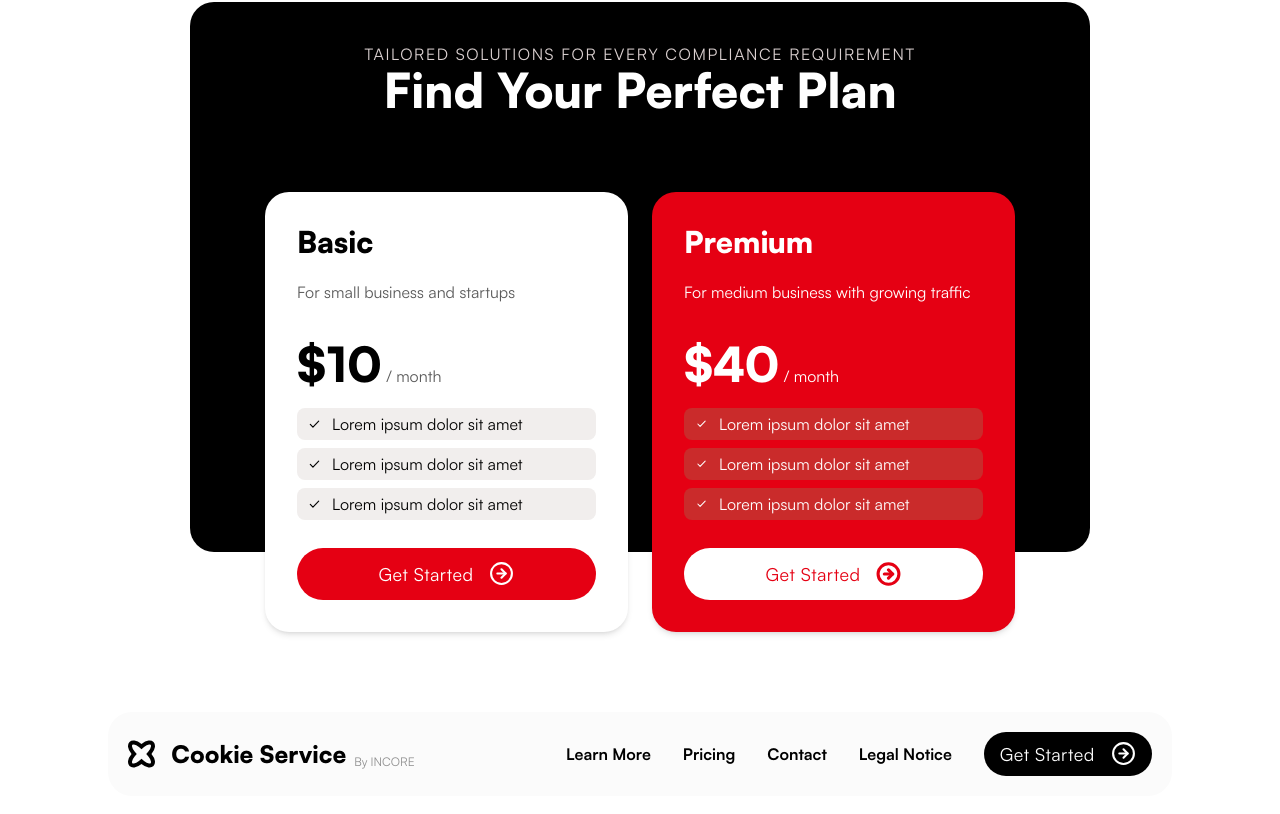
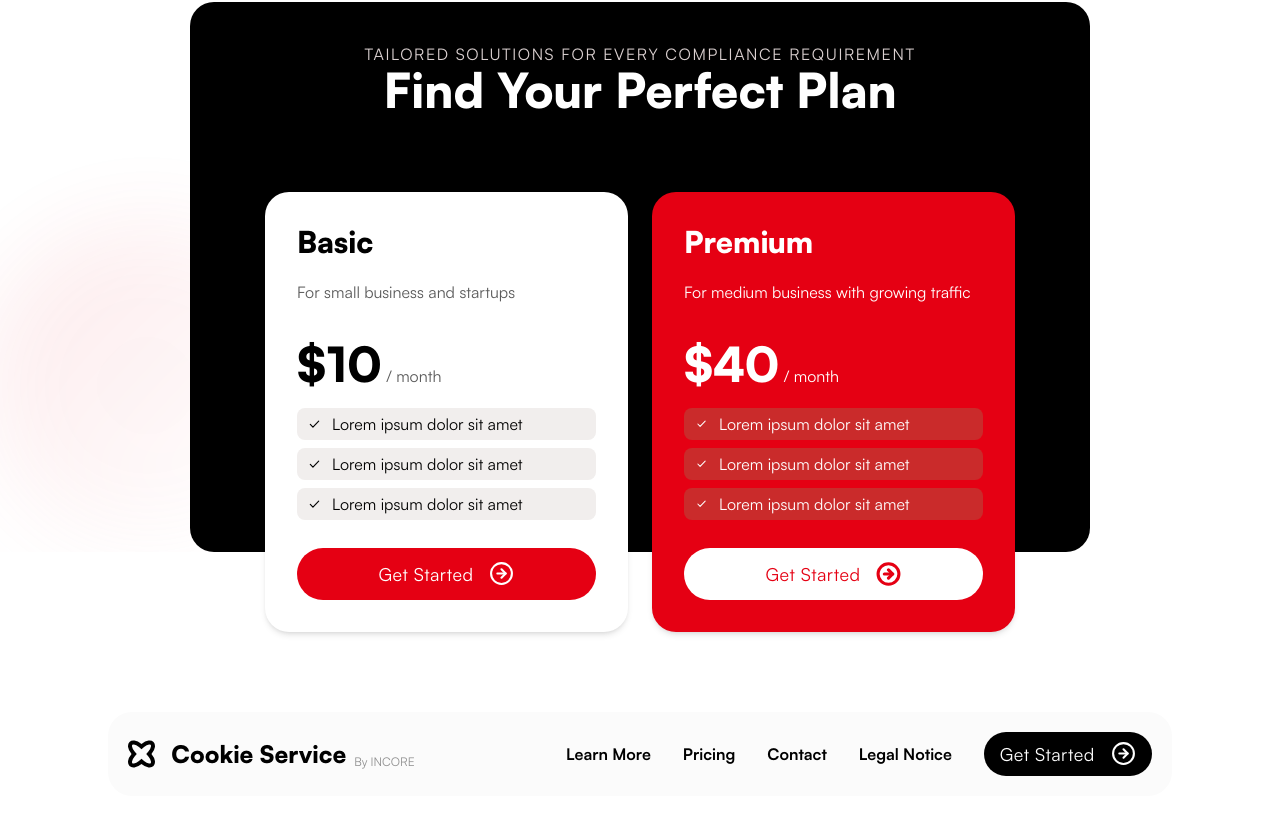
Before and after one commit to al1yew/cookies_app_submission, a Next.js app: page /info in a window 1280 px wide. Shown: the part 1970-2784 px from the top of the page. Built offline with nearby package versions, Linux system fonts and the light colour scheme.

Commit message:
Mar 4, 2024, 9:48 PM

```diff
--- a/components/info/Characteristics.tsx
+++ b/components/info/Characteristics.tsx
@@ -12,6 +12,13 @@ const Characteristics = () => {
           height={400}
           alt="squares"
           className="absolute -right-36 -top-24 hidden lg:block"
+        />
+        <Image
+          src="/images/shadow.svg"
+          width={400}
+          height={400}
+          alt="squares"
+          className="absolute left-0 -bottom-[80%] hidden lg:block"
         />
         <div className="flex flex-col gap-8 lg:w-8/12 w-full mx-auto">
           {CHARACTERISTICS.map((char, i) => {
```
Also changed, not shown: public/images/shadow.svg (added).
